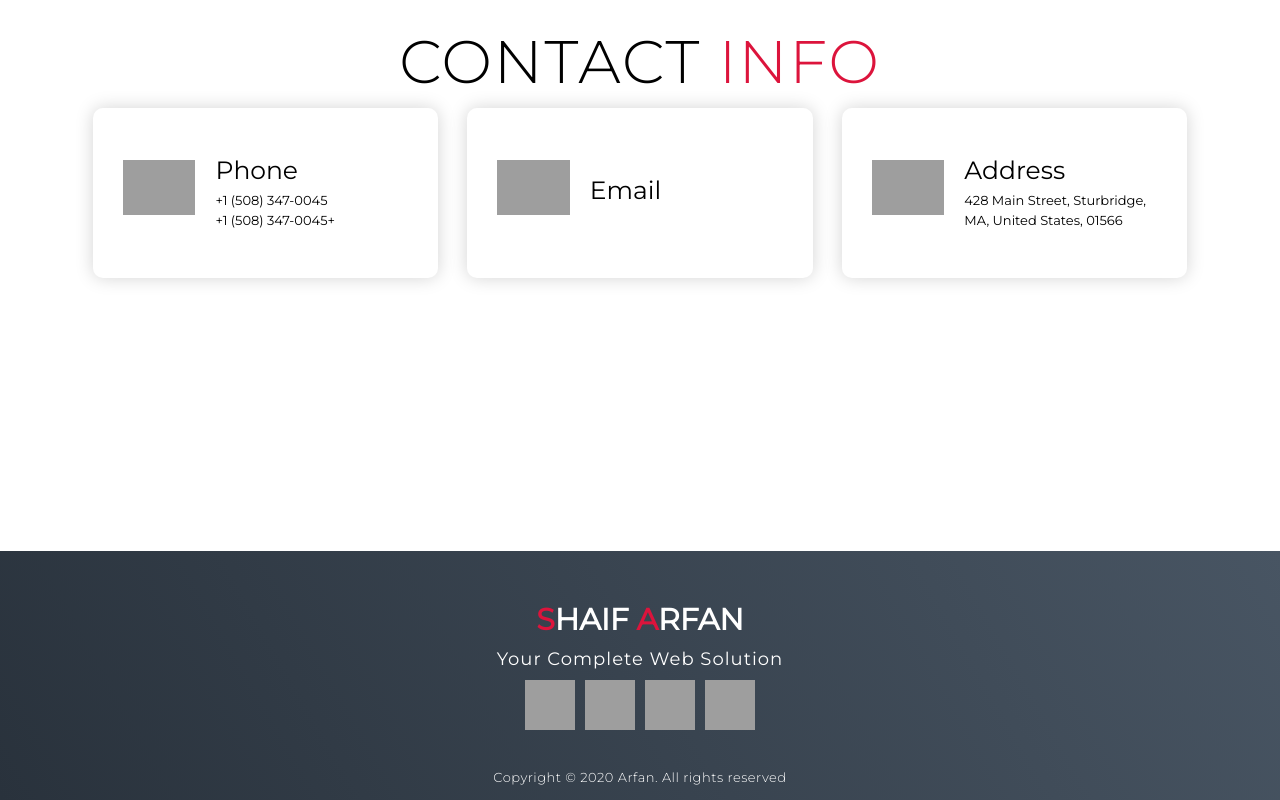
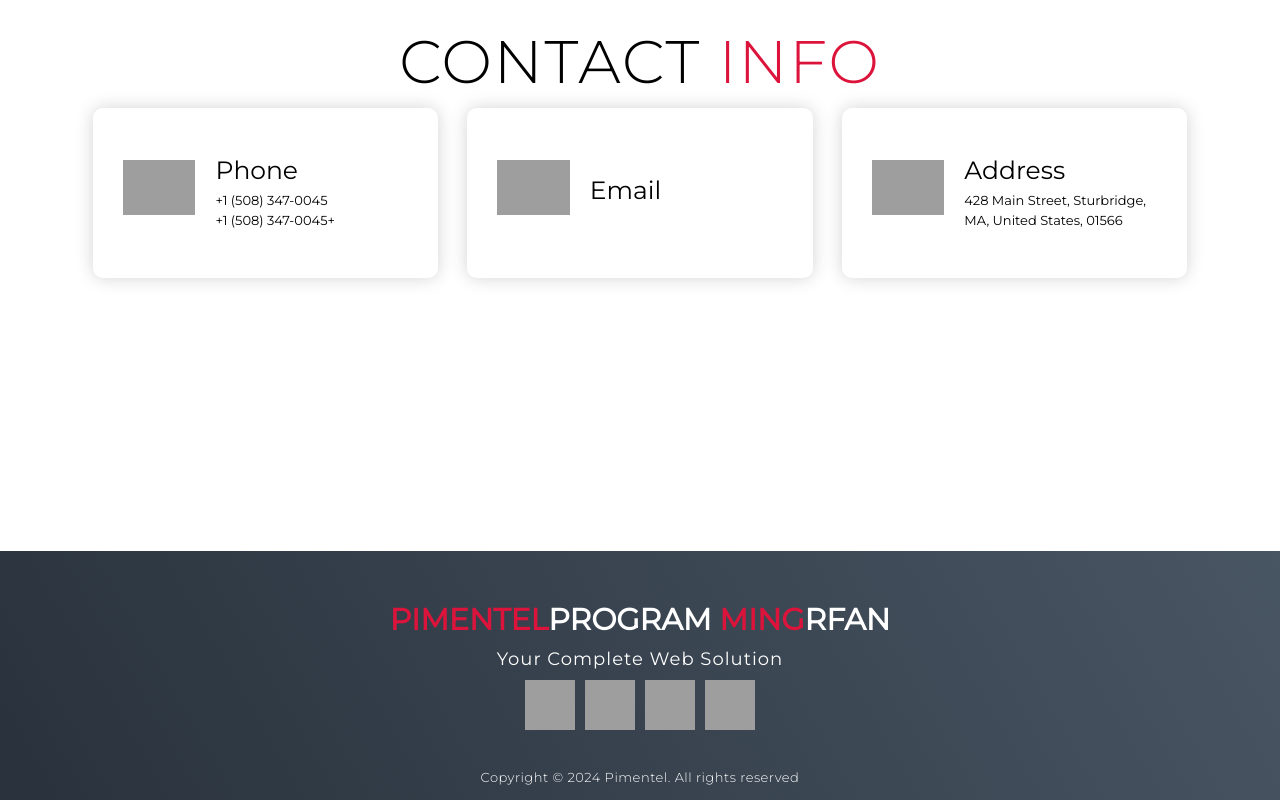
Before and after one commit to PimentelProgramming/Website.github.io, a plain HTML site: page index.html in a window 1280 px wide. Shown: the part 4972-5772 px from the top of the page. Drawn offline with Linux system fonts and the light colour scheme; grey boxes are pictures that could not be loaded.

Commit message:
index.html

```diff
--- a/index.html
+++ b/index.html
@@ -205,7 +205,7 @@
   <section id="footer">
     <div class="footer container">
       <div class="brand">
-        <h1><span>S</span>haif <span>A</span>rfan</h1>
+        <h1><span>Pimentel</span>Program <span>ming</span>rfan</h1>
       </div>
       <h2>Your Complete Web Solution</h2>
       <div class="social-icon">
@@ -222,7 +222,7 @@
           <a href="#"><img src="https://img.icons8.com/bubbles/100/000000/behance.png" /></a>
         </div>
       </div>
-      <p>Copyright © 2020 Arfan. All rights reserved</p>
+      <p>Copyright © 2024 Pimentel. All rights reserved</p>
     </div>
   </section>
   <!-- End Footer -->
```
